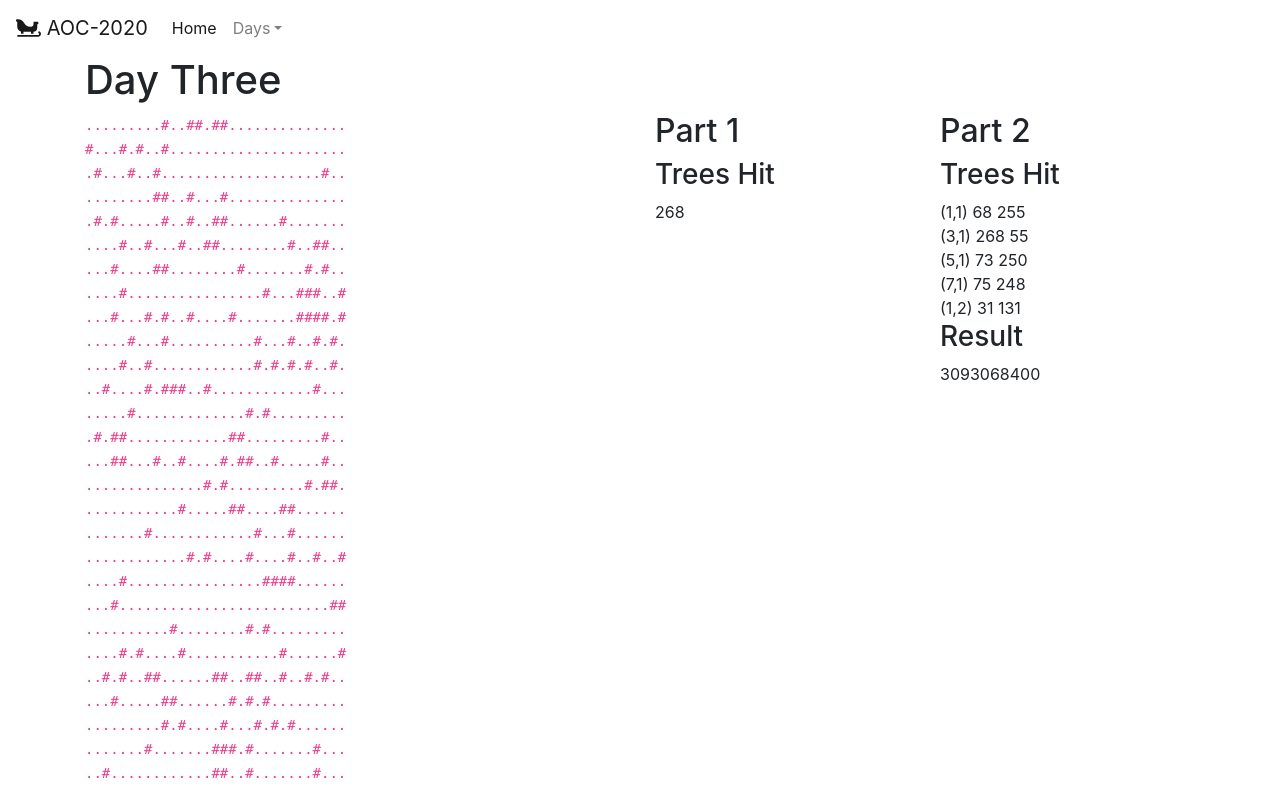
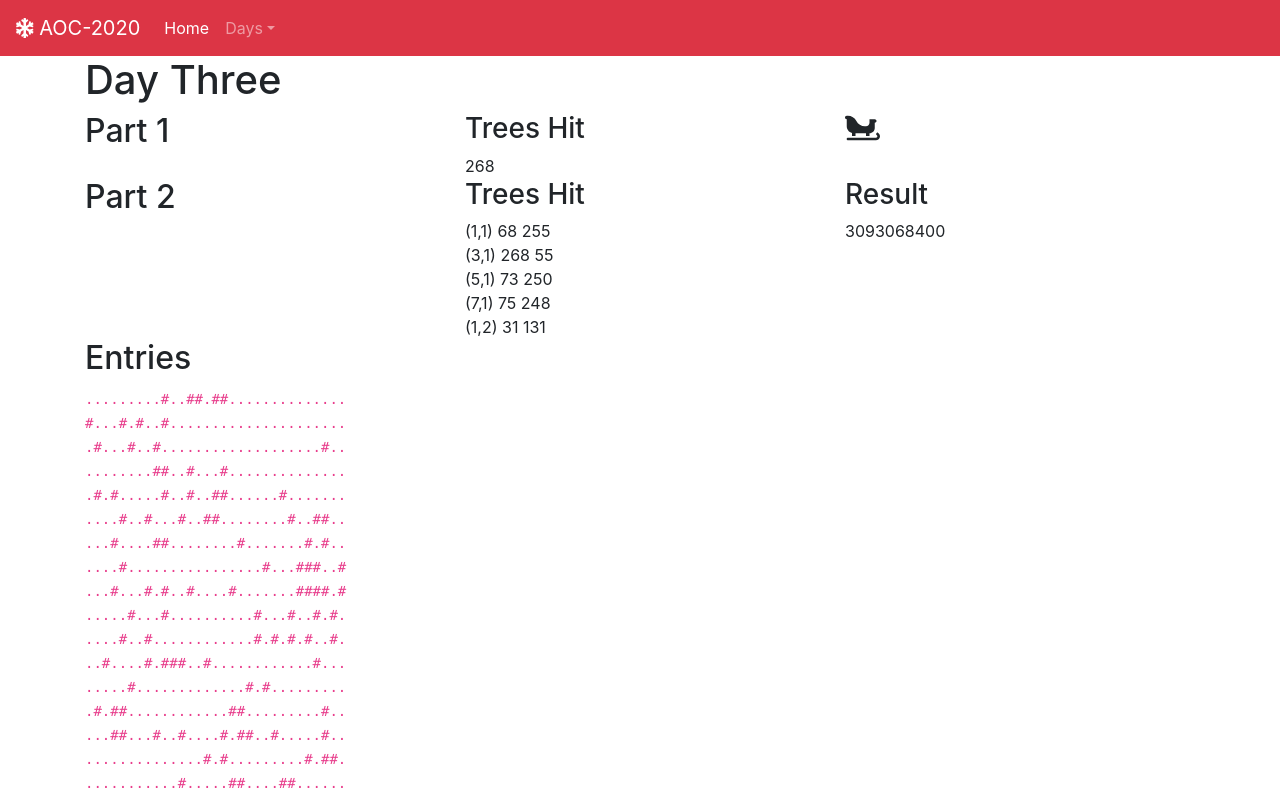
Before and after one commit to bryantkelley/aoc-2020, a React (Create React App) app: page /3 in a window 1280 px wide. Shown: the top 790 px of the page. Built offline with nearby package versions, Linux system fonts and the light colour scheme.

Commit message:
Style Cleanup

```diff
--- a/src/3/three.js
+++ b/src/3/three.js
@@ -1,5 +1,8 @@
 import { useState, useEffect, useMemo } from "react";
 import { Col, Row } from "react-bootstrap";
+import { FontAwesomeIcon } from '@fortawesome/react-fontawesome';
+import { faSleigh } from '@fortawesome/free-solid-svg-icons';
+
 import raw from './threeInput.txt';
 
 function Three() {
@@ -70,34 +73,22 @@ function Three() {
         </Row>
         <Row>
           <Col>
-            {entries.map(e => (
-              <div key={e.index}>
-                <code>{e.raw}</code>
-              </div>
-            ))}
+            <h2>Part 1</h2>
           </Col>
           <Col>
-            <Row>
+            <h3>Trees Hit</h3>
+            <div>{treesHitOne}</div>
+          </Col>
           <Col>
-                <Row>
-                  <Col>
-                    <h2>Part 1</h2>
+            <h3>
+              <FontAwesomeIcon icon={faSleigh} />
+            </h3>
           </Col>
         </Row>
         <Row>
           <Col>
-                    <h3>Trees Hit</h3>
-                    <div>{treesHitOne}</div>
-                  </Col>
-                </Row>
-              </Col>
-              <Col>
-                <Row>
-                  <Col>
             <h2>Part 2</h2>
           </Col>
-                </Row>
-                <Row>
           <Col>
             <h3>Trees Hit</h3>
             {treesHitTwo.map(th => (
@@ -106,15 +97,19 @@ function Three() {
               </div>
             ))}
           </Col>
-                </Row>
-                <Row>
           <Col>
             <h3>Result</h3>
             <div>{resultTwo}</div>
           </Col>
         </Row>
-              </Col>
-            </Row>
+        <Row>
+          <Col>
+            <h2>Entries</h2>
+            {entries.map(e => (
+              <div key={e.index}>
+                <code>{e.raw}</code>
+              </div>
+            ))}
           </Col>
         </Row>
       </Col >
--- a/src/4/four.js
+++ b/src/4/four.js
@@ -1,5 +1,8 @@
 import { useState, useEffect, useMemo } from "react";
 import { Col, Row } from "react-bootstrap";
+import { FontAwesomeIcon } from '@fortawesome/react-fontawesome';
+import { faCandyCane, faMugHot } from '@fortawesome/free-solid-svg-icons';
+
 import raw from './fourInput.txt';
 
 function Four() {
@@ -101,17 +104,18 @@ function Four() {
         </Row>
         <Row>
           <Col>
-            <Row>
-              <Col>
             <h2>Part 1</h2>
           </Col>
           <Col>
             <h3>Valid Count:</h3>
             <div>{validPassportsOne.length}</div>
           </Col>
+          <Col>
+            <h3>
+              <FontAwesomeIcon icon={faCandyCane} />
+            </h3>
+          </Col>
         </Row>
-          </Col>
-          <Col>
         <Row>
           <Col>
             <h2>Part 2</h2>
@@ -120,7 +124,10 @@ function Four() {
             <h3>Valid Count:</h3>
             <div>{validPassportsTwo.length}</div>
           </Col>
-            </Row>
+          <Col>
+            <h3>
+              <FontAwesomeIcon icon={faMugHot} />
+            </h3>
           </Col>
         </Row>
       </Col>
--- a/src/5/five.js
+++ b/src/5/five.js
@@ -32,7 +32,7 @@ function Five() {
   }, [entries]);
 
   const missingSeatID = useMemo(() => {
-    const sorted = entries.sort(function(a, b) { return a.seat - b.seat });
+    const sorted = entries.sort(function (a, b) { return a.seat - b.seat });
     let mySeat = '';
     for (let i = 1; i < sorted.length; i++) {
       if (sorted[i].seat - sorted[i - 1].seat === 2) {
@@ -52,15 +52,6 @@ function Five() {
         </Row>
         <Row>
           <Col>
-            {entries.map(e => (
-              <div key={e.index}>
-                <code>{e.raw}</code>
-              </div>
-            ))}
-          </Col>
-          <Col>
-            <Row>
-              <Col>
             <h2>Part 1</h2>
           </Col>
           <Col>
@@ -68,21 +59,26 @@ function Five() {
             <div>{highestSeat.seat}</div>
           </Col>
         </Row>
-          </Col>
-          <Col>
         <Row>
           <Col>
             <h2>Part 2</h2>
           </Col>
           <Col>
-                <h3>Your Seat:</h3>
+            <h3>My Seat:</h3>
             <div>{missingSeatID}</div>
           </Col>
         </Row>
+        <Row>
+          <Col>
+            {entries.map(e => (
+              <div key={e.index}>
+                <code>{e.raw}</code>
+              </div>
+            ))}
           </Col>
         </Row>
-      </Col>
-    </Row>
+      </Col >
+    </Row >
   );
 }
 
--- a/src/App.js
+++ b/src/App.js
@@ -1,7 +1,7 @@
 import { BrowserRouter, Switch, Route } from 'react-router-dom';
 import { Container, Nav, Navbar, NavDropdown } from 'react-bootstrap';
 import { FontAwesomeIcon } from '@fortawesome/react-fontawesome';
-import { faSleigh } from '@fortawesome/free-solid-svg-icons';
+import { faSnowflake } from '@fortawesome/free-solid-svg-icons';
 import Home from './home';
 import NotFound from './notFound';
 import One from './1/one';
@@ -9,13 +9,14 @@ import Two from './2/two';
 import Three from './3/three';
 import Four from './4/four';
 import Five from './5/five';
+import Six from './6/six';
 
 function App() {
   return (
     <BrowserRouter>
-      <Navbar>
+      <Navbar bg="danger" variant="dark">
         <Navbar.Brand href="/">
-          <FontAwesomeIcon icon={faSleigh} />
+          <FontAwesomeIcon icon={faSnowflake} />
           {' '}
           AOC-2020
         </Navbar.Brand>
@@ -27,6 +28,7 @@ function App() {
             <NavDropdown.Item href="/3">Three</NavDropdown.Item>
             <NavDropdown.Item href="/4">Four</NavDropdown.Item>
             <NavDropdown.Item href="/5">Five</NavDropdown.Item>
+            <NavDropdown.Item href="/6">Six</NavDropdown.Item>
           </NavDropdown>
         </Nav>
       </Navbar>
@@ -37,6 +39,7 @@ function App() {
           <Route path="/3" component={Three} />
           <Route path="/4" component={Four} />
           <Route path="/5" component={Five} />
+          <Route path="/6" component={Six} />
           <Route exact path="/" component={Home} />
           <Route path="*" component={NotFound} />
         </Switch>
--- a/src/home.js
+++ b/src/home.js
@@ -1,10 +1,26 @@
 import { Col, Row } from "react-bootstrap";
+import { FontAwesomeIcon } from '@fortawesome/react-fontawesome';
+import { faSleigh, faTree, faCandyCane, faSnowman, faMugHot, faHollyBerry, faSnowflake, faGlassWhiskey } from '@fortawesome/free-solid-svg-icons';
 
 function Home() {
+
+
   return (
     <Row>
       <Col>
-        <div>Bryant's Advent of Code 2020</div>
+        <h1>
+          <FontAwesomeIcon icon={faTree} />
+          <FontAwesomeIcon icon={faSnowman} />
+          <FontAwesomeIcon icon={faCandyCane} />
+          <FontAwesomeIcon icon={faGlassWhiskey} />
+          {' '}
+          Bryant's Advent of Code 2020
+          {' '}
+          <FontAwesomeIcon icon={faMugHot} />
+          <FontAwesomeIcon icon={faHollyBerry} />
+          <FontAwesomeIcon icon={faSnowflake} />
+          <FontAwesomeIcon icon={faSleigh} />
+        </h1>
       </Col>
     </Row>
   );
```
Lines whose indentation alone changed are shown as unchanged.
